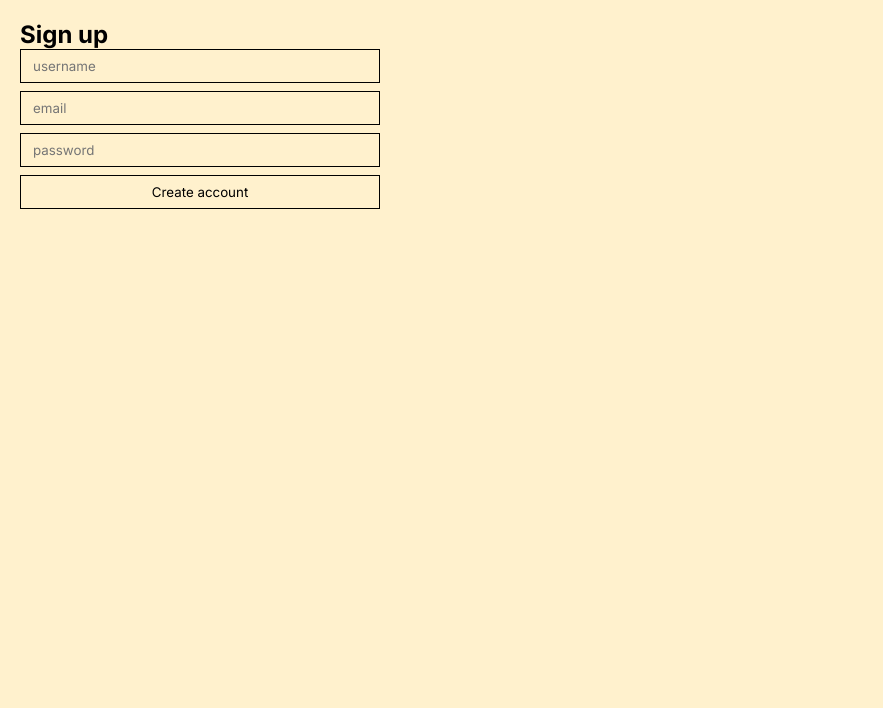
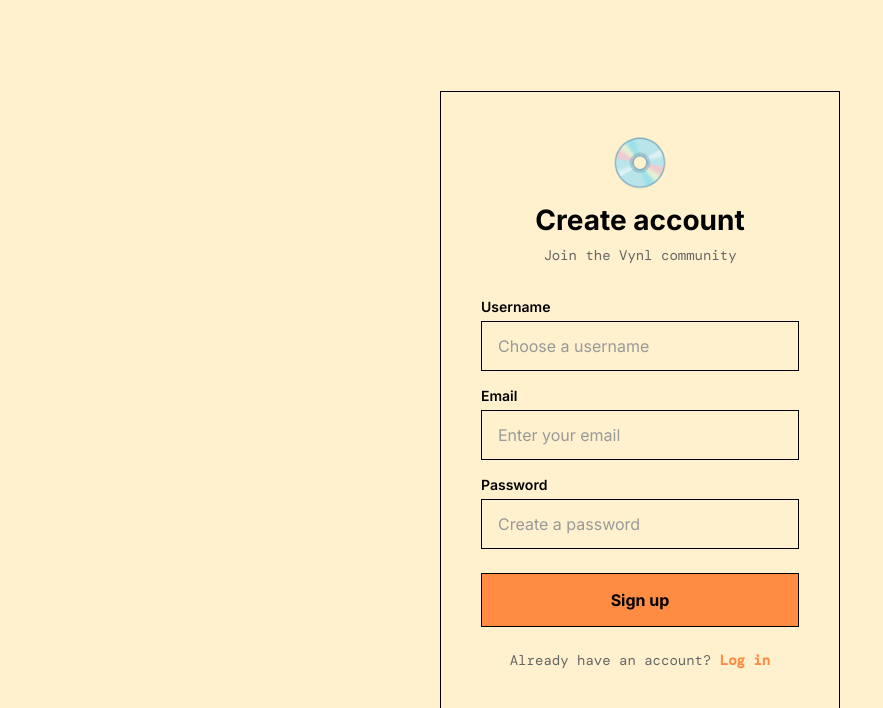
Before and after one commit to avl227/Vynl, a React (Vite) app in the folder frontend/: page /signup in a window 1280 px wide. Shown: the top 708 px of the page, without its empty margins (0-883 px from the left). Built offline with nearby package versions, Linux system fonts and the light colour scheme.

Commit message:
cohesive ui updates

```diff
--- a/frontend/src/App.jsx
+++ b/frontend/src/App.jsx
@@ -14,16 +14,19 @@ import UserProfile from './pages/UserProfile'
 // Landing page with Sign up and Log in options
 function Landing() {
   return (
-    <main style={{ padding: 40, textAlign: 'center' }}>
-      <h1 style={{ fontSize: 48, marginBottom: 8 }}>Vynl</h1>
-      <p style={{ fontSize: 18, marginBottom: 40 }}>Rate and compare your favorite albums</p>
-      <div style={{ display: 'flex', gap: 20, justifyContent: 'center' }}>
-        <Link to="/signup" style={{ padding: '16px 32px', background: '#000', color: '#fff', textDecoration: 'none', fontSize: 18, fontWeight: 'bold' }}>
-          Sign up
-        </Link>
-        <Link to="/login" style={{ padding: '16px 32px', background: '#fff', color: '#000', border: '2px solid #000', textDecoration: 'none', fontSize: 18, fontWeight: 'bold' }}>
-          Log in
-        </Link>
+    <main className="landing-page">
+      <div className="landing-content">
+        <div className="landing-logo">💿</div>
+        <h1 className="landing-title">Vynl</h1>
+        <p className="landing-tagline">Rate and compare your favorite albums</p>
+        <div className="landing-actions">
+          <Link to="/signup" className="btn btn-primary">
+            Sign up
+          </Link>
+          <Link to="/login" className="btn btn-secondary">
+            Log in
+          </Link>
+        </div>
       </div>
     </main>
   )
--- a/frontend/src/components/Navbar.css
+++ b/frontend/src/components/Navbar.css
@@ -95,6 +95,8 @@
   text-align: left;
   cursor: pointer;
   font-size: 14px;
+  font-family: 'Inter', sans-serif;
+  font-weight: 600;
 }
 
 .dropdown-item:hover {
--- a/frontend/src/components/Navbar.jsx
+++ b/frontend/src/components/Navbar.jsx
@@ -65,10 +65,10 @@ export default function Navbar({ searchValue, onSearchChange }) {
         {dropdownOpen && (
           <div className="profile-dropdown">
             <Link to="/profile" className="dropdown-item" onClick={() => setDropdownOpen(false)}>
-              Profile
+              PROFILE
             </Link>
             <button className="dropdown-item" onClick={handleLogout}>
-              Log out
+              LOG OUT
             </button>
           </div>
         )}
--- a/frontend/src/pages/FindFriends.jsx
+++ b/frontend/src/pages/FindFriends.jsx
@@ -33,7 +33,7 @@ export default function FindFriends() {
           onChange={(e) => setQuery(e.target.value)}
           className="search-input"
         />
-        <button type="submit" className="search-button">Search</button>
+        <button type="submit" className="search-button">SEARCH</button>
       </form>
 
       {searched && results.length === 0 && (
--- a/frontend/src/pages/Login.jsx
+++ b/frontend/src/pages/Login.jsx
@@ -1,17 +1,19 @@
 import React, { useState } from 'react'
-import { useNavigate } from 'react-router-dom'
+import { useNavigate, Link } from 'react-router-dom'
 import axios from 'axios'
 
 export default function Login() {
   const [username, setUsername] = useState('')
   const [password, setPassword] = useState('')
   const [error, setError] = useState('')
+  const [loading, setLoading] = useState(false)
   const nav = useNavigate()
 
   const submit = async (e) => {
     e.preventDefault()
+    setError('')
+    setLoading(true)
     try {
-      // Login uses username instead of email
       const res = await axios.post('http://localhost:3000/api/auth/login', {
         username,
         password
@@ -20,20 +22,54 @@ export default function Login() {
       window.dispatchEvent(new Event('userLoggedIn'))
       nav('/')
     } catch (err) {
-      setError('Invalid credentials')
-      console.error(err)
+      setError('Invalid username or password')
+    } finally {
+      setLoading(false)
     }
   }
 
   return (
-    <main style={{ padding: 20 }}>
-      <h2>Log in</h2>
-      {error && <p style={{ color: 'red' }}>{error}</p>}
-      <form onSubmit={submit} style={{ display: 'flex', flexDirection: 'column', gap: 8, maxWidth: 360 }}>
-        <input placeholder="username" value={username} onChange={e => setUsername(e.target.value)} />
-        <input placeholder="password" type="password" value={password} onChange={e => setPassword(e.target.value)} />
-        <button type="submit">Log in</button>
-      </form>
+    <main className="auth-page">
+      <div className="auth-card">
+        <div className="auth-header">
+          <div className="auth-logo">💿</div>
+          <h2 className="auth-title">Welcome back</h2>
+          <p className="auth-subtitle">Log in to continue</p>
+        </div>
+
+        {error && <div className="auth-error">{error}</div>}
+
+        <form onSubmit={submit} className="auth-form">
+          <div className="form-group">
+            <label className="form-label">Username</label>
+            <input
+              className="form-input"
+              placeholder="Enter your username"
+              value={username}
+              onChange={e => setUsername(e.target.value)}
+            />
+          </div>
+
+          <div className="form-group">
+            <label className="form-label">Password</label>
+            <input
+              className="form-input"
+              placeholder="Enter your password"
+              type="password"
+              value={password}
+              onChange={e => setPassword(e.target.value)}
+            />
+          </div>
+
+          <button type="submit" className="auth-button" disabled={loading}>
+            {loading ? 'Logging in...' : 'Log in'}
+          </button>
+        </form>
+
+        <div className="auth-footer">
+          Don't have an account? <Link to="/signup">Sign up</Link>
+        </div>
+      </div>
     </main>
   )
 }
--- a/frontend/src/pages/Signup.jsx
+++ b/frontend/src/pages/Signup.jsx
@@ -1,5 +1,5 @@
 import React, { useState } from 'react'
-import { useNavigate } from 'react-router-dom'
+import { useNavigate, Link } from 'react-router-dom'
 import axios from 'axios'
 
 export default function Signup() {
@@ -7,10 +7,13 @@ export default function Signup() {
   const [email, setEmail] = useState('')
   const [password, setPassword] = useState('')
   const [error, setError] = useState('')
+  const [loading, setLoading] = useState(false)
   const nav = useNavigate()
 
   const submit = async (e) => {
     e.preventDefault()
+    setError('')
+    setLoading(true)
     try {
       const res = await axios.post('http://localhost:3000/api/auth/signup', {
         username,
@@ -18,24 +21,68 @@ export default function Signup() {
         password
       })
       localStorage.setItem('userId', res.data.id)
-      window.dispatchEvent(new Event('userLoggedIn'))  // ← Add this
-      nav('/')  // ← Change to home, not profile
+      window.dispatchEvent(new Event('userLoggedIn'))
+      nav('/')
     } catch (err) {
-      setError('Signup failed')
-      console.error(err)
+      setError('Username or email already taken')
+    } finally {
+      setLoading(false)
     }
   }
 
   return (
-    <main style={{ padding: 20 }}>
-      <h2>Sign up</h2>
-      {error && <p style={{ color: 'red' }}>{error}</p>}
-      <form onSubmit={submit} style={{ display: 'flex', flexDirection: 'column', gap: 8, maxWidth: 360 }}>
-        <input placeholder="username" value={username} onChange={e => setUsername(e.target.value)} />
-        <input placeholder="email" value={email} onChange={e => setEmail(e.target.value)} />
-        <input placeholder="password" type="password" value={password} onChange={e => setPassword(e.target.value)} />
-        <button type="submit">Create account</button>
-      </form>
+    <main className="auth-page">
+      <div className="auth-card">
+        <div className="auth-header">
+          <div className="auth-logo">💿</div>
+          <h2 className="auth-title">Create account</h2>
+          <p className="auth-subtitle">Join the Vynl community</p>
+        </div>
+
+        {error && <div className="auth-error">{error}</div>}
+
+        <form onSubmit={submit} className="auth-form">
+          <div className="form-group">
+            <label className="form-label">Username</label>
+            <input
+              className="form-input"
+              placeholder="Choose a username"
+              value={username}
+              onChange={e => setUsername(e.target.value)}
+            />
+          </div>
+
+          <div className="form-group">
+            <label className="form-label">Email</label>
+            <input
+              className="form-input"
+              placeholder="Enter your email"
+              type="email"
+              value={email}
+              onChange={e => setEmail(e.target.value)}
+            />
+          </div>
+
+          <div className="form-group">
+            <label className="form-label">Password</label>
+            <input
+              className="form-input"
+              placeholder="Create a password"
+              type="password"
+              value={password}
+              onChange={e => setPassword(e.target.value)}
+            />
+          </div>
+
+          <button type="submit" className="auth-button" disabled={loading}>
+            {loading ? 'Creating account...' : 'Sign up'}
+          </button>
+        </form>
+
+        <div className="auth-footer">
+          Already have an account? <Link to="/login">Log in</Link>
+        </div>
+      </div>
     </main>
   )
 }
--- a/frontend/src/pages/UserProfile.jsx
+++ b/frontend/src/pages/UserProfile.jsx
@@ -92,9 +92,9 @@ export default function UserProfile() {
 
       <div className="profile-actions">
         {isFollowing ? (
-          <button className="unfollow-button" onClick={handleUnfollow}>Unfollow</button>
+          <button className="unfollow-button" onClick={handleUnfollow}>UNFOLLOW</button>
         ) : (
-          <button className="follow-button" onClick={handleFollow}>Follow</button>
+          <button className="follow-button" onClick={handleFollow}>FOLLOW</button>
         )}
       </div>
 
--- a/frontend/src/styles.css
+++ b/frontend/src/styles.css
@@ -49,6 +49,214 @@ button:hover {
   color: #fff1cd;
 }
 
+/* Landing Page */
+.landing-page {
+  min-height: 100vh;
+  display: flex;
+  align-items: center;
+  justify-content: center;
+  padding: 20px;
+}
+
+.landing-content {
+  text-align: center;
+  max-width: 480px;
+}
+
+.landing-logo {
+  font-size: 80px;
+  margin-bottom: 16px;
+  animation: spin 8s linear infinite;
+}
+
+@keyframes spin {
+  from { transform: rotate(0deg); }
+  to { transform: rotate(360deg); }
+}
+
+.landing-title {
+  font-size: 72px;
+  font-weight: 700;
+  color: #000;
+  margin: 0 0 8px 0;
+  letter-spacing: -2px;
+}
+
+.landing-tagline {
+  font-size: 18px;
+  color: #999;
+  font-family: 'DM Mono', monospace;
+  margin: 0 0 40px 0;
+}
+
+.landing-actions {
+  display: flex;
+  gap: 16px;
+  justify-content: center;
+  margin-bottom: 40px;
+}
+
+.btn {
+  padding: 16px 32px;
+  font-size: 16px;
+  font-weight: 600;
+  text-decoration: none;
+  border-radius: 8px;
+  transition: all 0.2s ease;
+}
+
+.btn-primary {
+  background: #ff8c42;
+  color: #000;
+  border: 1px solid #000;
+}
+
+.btn-primary:hover {
+  background: #000;
+  color: #fff1cd;
+  transform: translateY(-2px);
+}
+
+.btn-secondary {
+  background: transparent;
+  color: #000;
+  border: 1px solid #000;
+}
+
+.btn-secondary:hover {
+  background: #000;
+  color: #fff1cd;
+  transform: translateY(-2px);
+}
+
+
+
+/* Auth Form Pages */
+.auth-page {
+  min-height: 100vh;
+  display: flex;
+  align-items: center;
+  justify-content: center;
+  padding: 20px;
+}
+
+.auth-card {
+  padding: 40px;
+  border-radius: 12px;
+  width: 100%;
+  max-width: 400px;
+  border: 1px solid #000;
+}
+
+.auth-header {
+  text-align: center;
+  margin-bottom: 32px;
+}
+
+.auth-logo {
+  font-size: 48px;
+  margin-bottom: 12px;
+}
+
+.auth-title {
+  font-size: 28px;
+  font-weight: 700;
+  margin: 0 0 8px 0;
+  color: #000;
+}
+
+.auth-subtitle {
+  font-size: 14px;
+  color: #666;
+  font-family: 'DM Mono', monospace;
+  margin: 0;
+}
+
+.auth-form {
+  display: flex;
+  flex-direction: column;
+  gap: 16px;
+}
+
+.form-group {
+  display: flex;
+  flex-direction: column;
+  gap: 6px;
+}
+
+.form-label {
+  font-size: 14px;
+  font-weight: 600;
+  color: #000;
+}
+
+.form-input {
+  padding: 14px 16px;
+  font-size: 16px;
+  border: 1px solid #000;
+  border-radius: 8px;
+  transition: border-color 0.2s ease;
+}
+
+.form-input:focus {
+  outline: none;
+  border-color: #ff8c42;
+}
+
+.form-input::placeholder {
+  color: #999;
+}
+
+.auth-button {
+  padding: 16px;
+  font-size: 16px;
+  font-weight: 700;
+  background: #ff8c42;
+  color: #000;
+  border: 1px solid #000;
+  border-radius: 8px;
+  cursor: pointer;
+  transition: background 0.2s ease;
+  margin-top: 8px;
+}
+
+.auth-button:hover {
+  background: #000;
+  color: #fff1cd;
+}
+
+.auth-button:disabled {
+  background: #ccc;
+  cursor: not-allowed;
+}
+
+.auth-error {
+  background: #fee;
+  color: #c00;
+  padding: 12px;
+  border-radius: 8px;
+  font-size: 14px;
+  text-align: center;
+}
+
+.auth-footer {
+  text-align: center;
+  margin-top: 24px;
+  font-size: 14px;
+  font-family: 'DM Mono', monospace;
+  color: #666;
+}
+
+.auth-footer a {
+  color: #ff8c42;
+  text-decoration: none;
+  font-weight: 600;
+}
+
+.auth-footer a:hover {
+  text-decoration: underline;
+}
+
 /* No rounded corners anywhere */
 * {
   border-radius: 0 !important;
```
Also changed, not shown: frontend/src/pages/FindFriends.css (+14 -9 lines), frontend/src/pages/Profile.css (+5 -4 lines), frontend/src/pages/UserProfile.css (+9 -9 lines).
